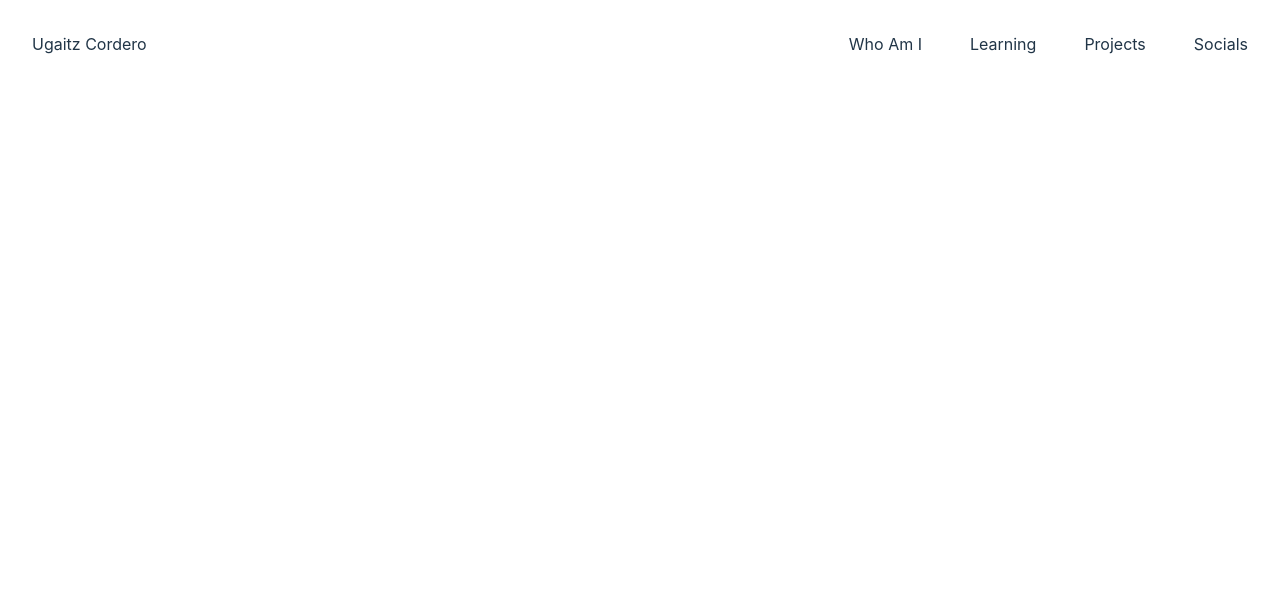
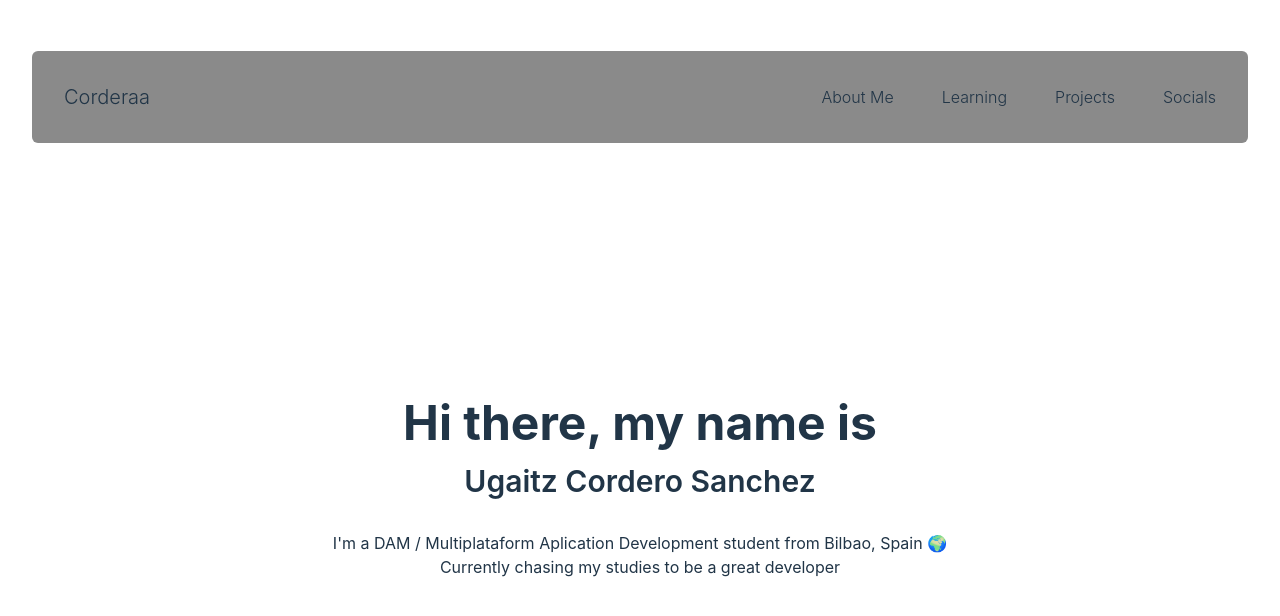
Before and after one commit to corderaa/REACT-PORTFOLIO, a React (Vite) app in the folder my-react-app/: page / in a window 1280 px wide. Shown: the top 616 px of the page. Built offline with nearby package versions, Linux system fonts and the light colour scheme.

Commit message:
[COMMIT] Added new component: AboutMe

```diff
--- a/my-react-app/package.json
+++ b/my-react-app/package.json
@@ -11,6 +11,7 @@
   },
   "dependencies": {
     "bootstrap": "^5.3.3",
+    "my-react-app": "file:",
     "react": "^18.3.1",
     "react-bootstrap": "^2.10.4",
     "react-dom": "^18.3.1"
@@ -29,6 +30,6 @@
     "tailwindcss": "^3.4.11",
     "typescript": "^5.5.3",
     "typescript-eslint": "^8.0.1",
-    "vite": "^5.4.1"
+    "vite": "^5.4.5"
   }
 }
--- a/my-react-app/src/App.css
+++ b/my-react-app/src/App.css
@@ -1,6 +1,6 @@
 #root {
-  max-width: 1280px;
-  margin: 0 auto;
+  max-width: 1480px;
+  margin: 1.2rem auto;
   padding: 2rem;
 }
 
--- a/my-react-app/src/App.tsx
+++ b/my-react-app/src/App.tsx
@@ -1,4 +1,5 @@
 import Nav from "./components/myNavbar"
+import AboutMe from "./components/aboutMe"
 import './App.css'
 
 
@@ -7,6 +8,7 @@ function App() {
   return (
     <>
       <Nav/>
+      <AboutMe/>
     </>
   )
 }
--- /dev/null
+++ b/my-react-app/src/components/aboutMe.tsx
@@ -0,0 +1,19 @@
+import "./../index.css";
+
+function aboutMe(){
+    return (
+        <div className="flex flex-col items-center h-fit w-full text-center">
+            <header className="flex flex-col items-center size-fit w-full mt-64 mb-8">
+                <h1 className="font-bold text-5xl mb-4">Hi there, my name is</h1>
+                <p className="font-semibold text-3xl">Ugaitz Cordero Sanchez</p>
+            </header>
+            <div className="mb-72">
+                <p>I'm a DAM / Multiplataform Aplication Development student from Bilbao, Spain 🌍</p>
+                <p>Currently chasing my studies to be a great developer</p>
+            </div>
+        <a href="#"><svg xmlns="http://www.w3.org/2000/svg" id="arrow-circle-down" viewBox="0 0 24 24" width="40" height="40" version="1.1" xmlns:xlink="http://www.w3.org/1999/xlink" xmlns:svgjs="http://svgjs.dev/svgjs"><g transform="matrix(1,0,0,1,0,0)"><path d="M12,23c-.4,0-.777-.156-1.061-.439L.112,11.733l.707-.707,10.827,10.827c.189,.189,.518,.189,.707,0l10.827-10.827,.707,.707-10.827,10.827c-.283,.283-.66,.439-1.061,.439Zm.471-9.229L23.888,2.354l-.707-.707L12,12.827,.819,1.646,.112,2.354,11.53,13.771c.129,.129,.299,.193,.469,.193s.341-.064,.472-.194Z" fill="#ffffff" fill-opacity="1" data-original-color="#000000ff" stroke="none" stroke-opacity="1"/></g></svg></a>
+        </div>
+    );
+}
+
+export default aboutMe;
--- a/my-react-app/src/components/myNavbar.tsx
+++ b/my-react-app/src/components/myNavbar.tsx
@@ -3,11 +3,11 @@ import "./../index.css";
 
 function myNavbar() {
   return (
-    <div className="flex flex-wrap items-center justify-between">
-      <h1>Ugaitz Cordero</h1>
+    <div className="flex flex-wrap items-center justify-between font-light p-8 bg-neutral-900/[0.5] rounded-md">
+      <h1 className=" w-60 text-xl">Corderaa</h1>
       <nav className="flex space-x-12">
           <li>
-            <a href="#">Who Am I</a>
+            <a href="#">About Me</a>
           </li>
           <li>
             <a href="#">Learning</a>
```
Also changed, not shown: my-react-app/src/assets/chevron-double-down_7482911.svg (added), 1 other file (tests, documents, lock files or other folders).
